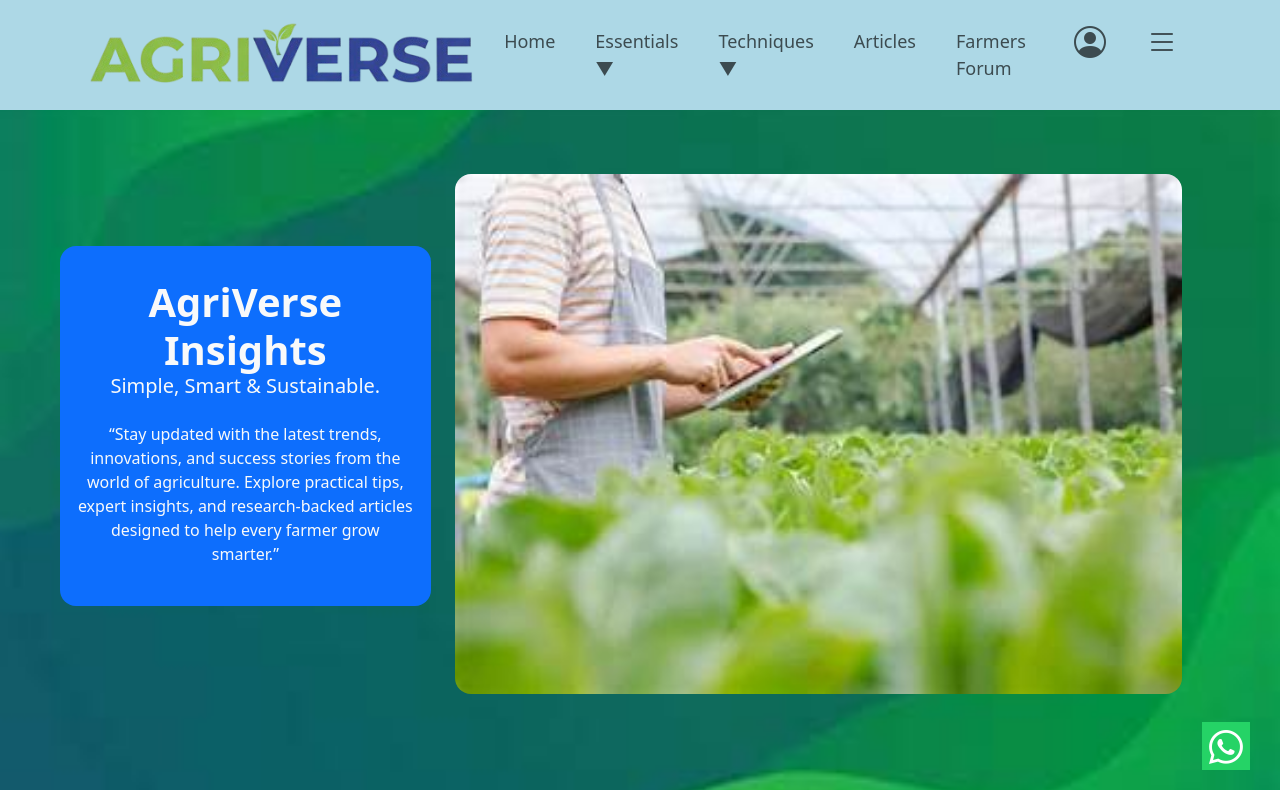
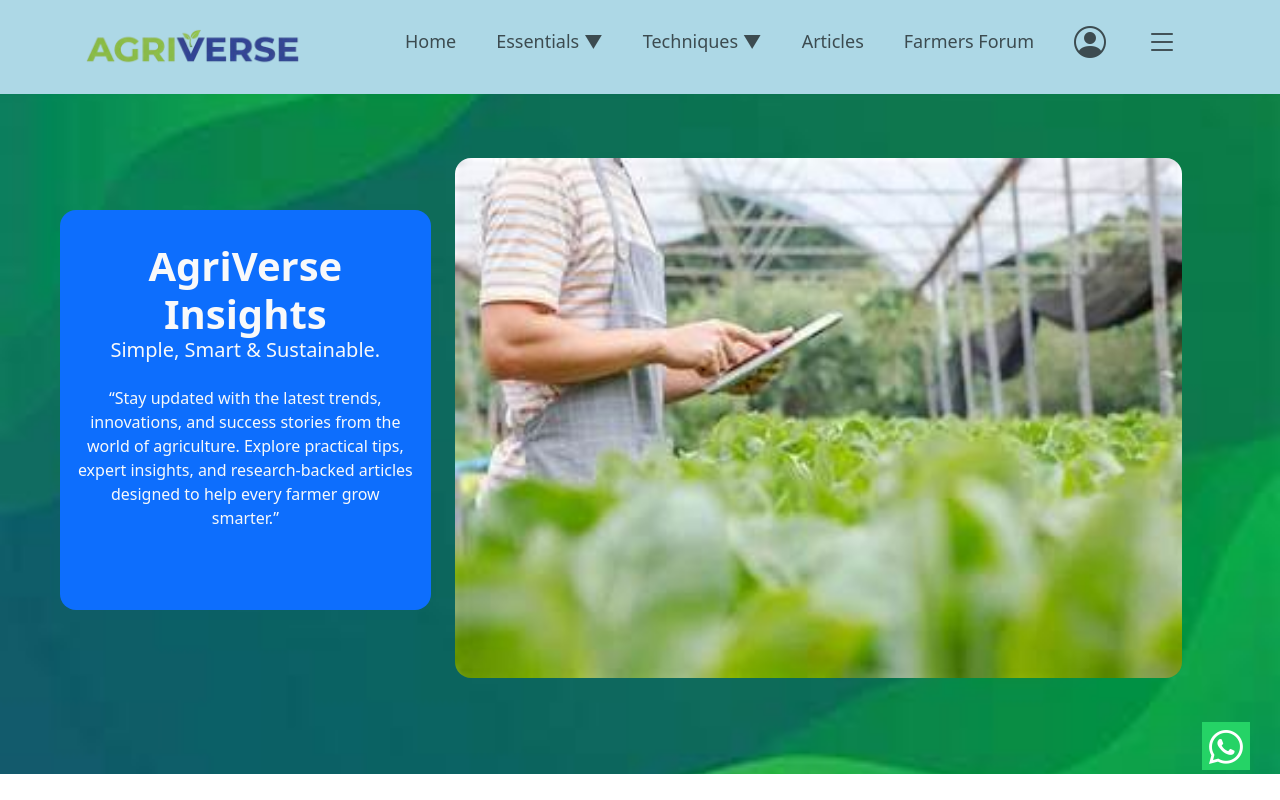
Before and after one commit to pullurinikhil8021-crypto/AGRIVERSE, a plain HTML site: page article.html in a window 1280 px wide. Shown: the top 800 px of the page. Drawn offline with nearby package versions, Linux system fonts and the light colour scheme.

Commit message:
first commit

```diff
--- a/article.html
+++ b/article.html
@@ -15,9 +15,11 @@
     <header class="container-fluid ">
         <nav class="navbar navbar-expand-lg mx-auto">
             <div class="container  ">
-                <a href="index.html">
-                    <img src="Assets/logo-name-cut.png" alt="" class="w-100 h-100">
-                </a>
+                <div class="logo">
+                    <a href="index.html">
+                        <img src="Assets/logo-name-cut.png" alt="" class="w-100 h-100">
+                    </a>
+                </div>
                 <button class="navbar-toggler" data-bs-target="myNav" data-bs-toggle="collapse">
                     <a href="#more" data-bs-toggle="offcanvas"><span class="navbar-toggler-icon"></span></a>
                 </button>
@@ -191,7 +193,7 @@
     <div class="banner_img ">
         <div class="row p-5 m-0 p-0  text-center justify-content-center align-items-center">
             <div class="col-lg-4">
-                <div style="width: 100%; height: 45vh;" >
+                <div style="width: 100%; height: 50vh;" >
                     <div class="text-light p-3 bg-primary rounded-4 w-100 h-100 m-0">
                         <h1 class="fw-bold pt-3 m-0 p-0">AgriVerse Insights</h1>
                         <h5 >Simple, Smart & Sustainable.</h5>
```
Also changed, not shown: forum.html (+1 -1 lines), traditional.html (+1 -1 lines).
